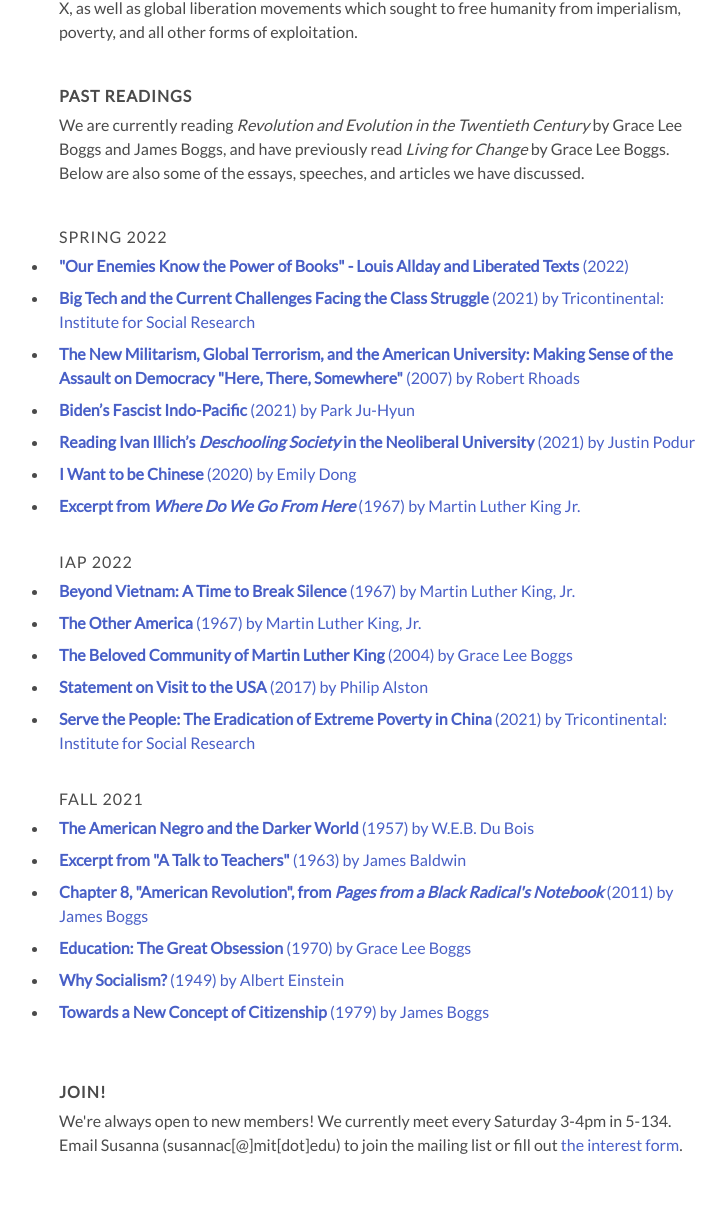
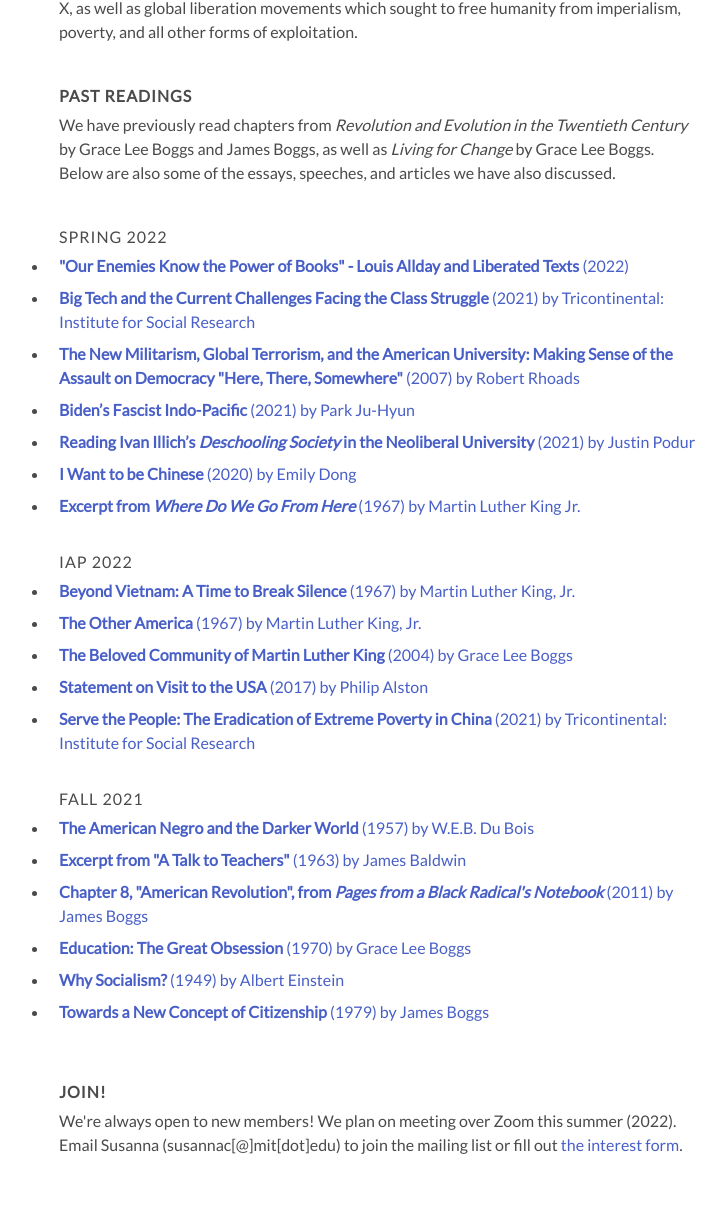
Before and after one commit to susannachen7/reading-for-revolution, a Jekyll site: the page built from index.md, in a window 1280 px wide. Shown: the part 361-1580 px from the top of the page, without its empty margins (261-987 px from the left). Built offline with Jekyll 4.4.1, drawn with Linux system fonts in a browser that asks for light colours.

Commit message:
update home page

```diff
--- a/_layouts/home.html
+++ b/_layouts/home.html
@@ -23,7 +23,7 @@
       <!-- Post Feed -->
       <div id = "readings">
         <h2 class = "is-size-6 heading has-text-weight-bold">Past Readings</h2>
-        <p>We are currently reading <i>Revolution and Evolution in the Twentieth Century</i> by Grace Lee Boggs and James Boggs, and have previously read <i>Living for Change</i> by Grace Lee Boggs. Below are also some of the essays, speeches, and articles we have discussed.</p>
+        <p>We have previously read chapters from <i>Revolution and Evolution in the Twentieth Century</i> by Grace Lee Boggs and James Boggs, as well as <i>Living for Change</i> by Grace Lee Boggs. Below are also some of the essays, speeches, and articles we have also discussed.</p>
         <br>
         {% assign groupedByTerms = site.posts | group_by:"term" %}
         {% for term in site.terms %}
@@ -49,7 +49,7 @@
 
       <div id = "join">
         <h2 class = "is-size-6 heading has-text-weight-bold">Join!</h2>
-        <p>We're always open to new members! We currently meet every Saturday 3-4pm in 5-134. Email Susanna (susannac[@]mit[dot]edu) to join the mailing list or fill out <a href = "https://docs.google.com/forms/d/e/1FAIpQLSc8mdHIKVBvQh2EuLrOcjord6niJF43B6okvw7E3ckredV50w/viewform">the interest form</a>.</p>
+        <p>We're always open to new members! We plan on meeting over Zoom this summer (2022). Email Susanna (susannac[@]mit[dot]edu) to join the mailing list or fill out <a href = "https://docs.google.com/forms/d/e/1FAIpQLSc8mdHIKVBvQh2EuLrOcjord6niJF43B6okvw7E3ckredV50w/viewform">the interest form</a>.</p>
       </div>
 
     </div>
```
